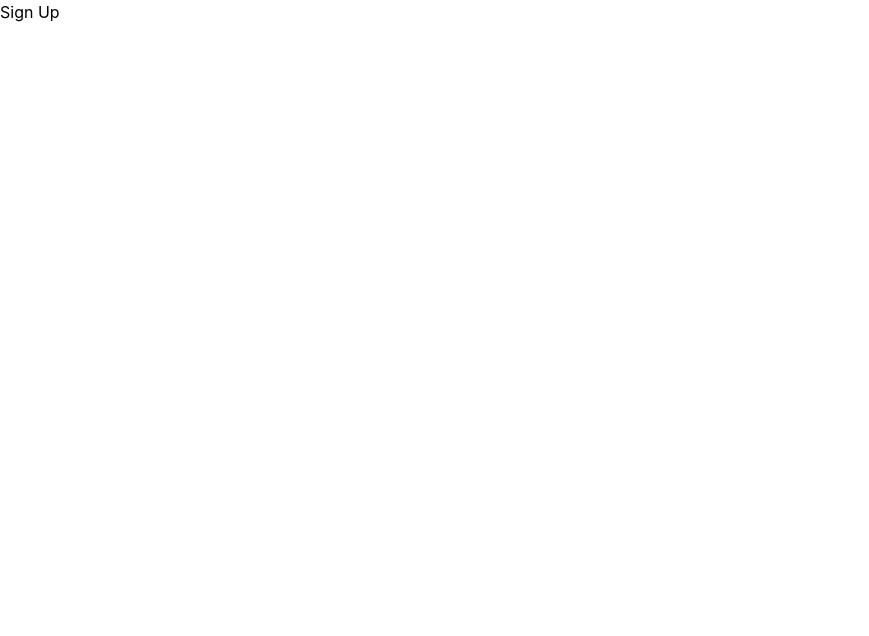
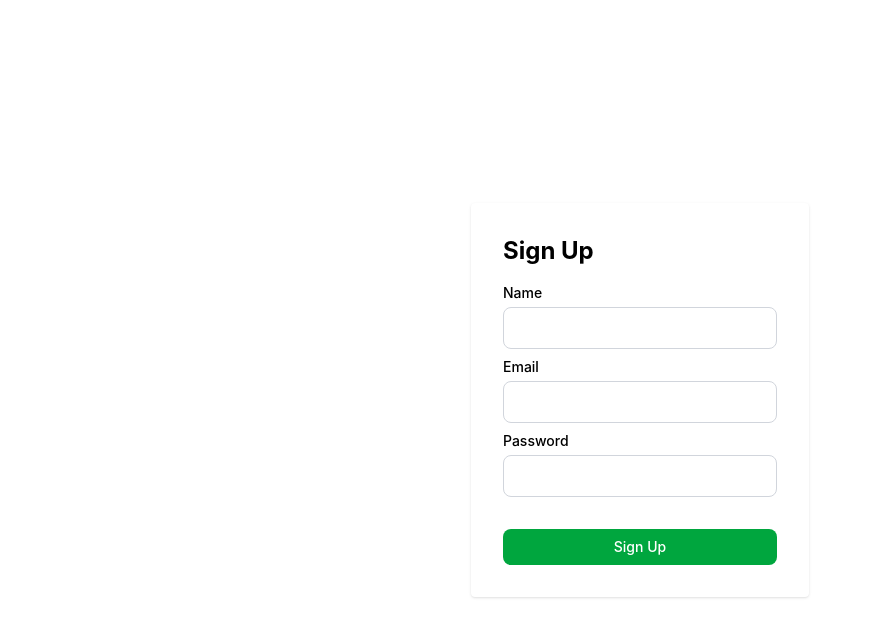
Before and after one commit to CIIS-ZCMC/zcmc-front-template, a React (Vite) app: page /register in a window 1280 px wide. Shown: the top 636 px of the page, without its empty margins (0-869 px from the left). Built offline with nearby package versions, Linux system fonts and the light colour scheme.

Commit message:
feat: added authenticate-session-id with spinner

```diff
--- /dev/null
+++ b/src/components/ui/Spinner.tsx
@@ -0,0 +1,38 @@
+import type { FC } from "react";
+
+interface SpinnerProps {
+    size?: "sm" | "md" | "lg" | "xl";
+    color?: string;
+    className?: string;
+}
+
+const Spinner: FC<SpinnerProps> = ({ size = "md", color = "primary", className = "" }) => {
+    const sizes = {
+        sm: "w-4 h-4",
+        md: "w-6 h-6",
+        lg: "w-8 h-8",
+        xl: "w-12 h-12"
+    };
+
+    const sizeClass = sizes[size];
+    const colorClass = `border-${color}`;
+
+    return (
+        <div className={`flex items-center justify-center ${className}`}>
+            <div className={`
+                ${sizeClass}
+                border-2
+                border-t-transparent
+                border-r-transparent
+                border-b-transparent
+                rounded-full
+                border-l-[4px]
+                animate-spin
+                ${colorClass}
+            `}>
+            </div>
+        </div>
+    );
+};
+
+export default Spinner;
--- /dev/null
+++ b/src/components/ui/Typography.tsx
@@ -0,0 +1,35 @@
+import type {ReactNode, JSX} from "react";
+
+type TypographyVariants = 'h1' | 'h2' | 'h3' | 'h4' | 'h5' | 'h6' | 'p' | 'span';
+
+type TypographyProps = {
+    children: ReactNode;
+    variant?: TypographyVariants;
+    className?: string;
+}
+
+const variantStyles: Record<TypographyVariants, string> = {
+    h1: 'text-4xl font-bold',
+    h2: 'text-3xl font-semibold',
+    h3: 'text-2xl font-semibold',
+    h4: 'text-xl font-medium',
+    h5: 'text-lg font-medium',
+    h6: 'text-base font-medium',
+    p: 'text-base',
+    span: 'text-sm',
+  };
+
+const Typography = ({
+    children,
+    variant = 'p',
+    className,
+    ...props
+}: TypographyProps) => {
+    const Tag = variant as keyof JSX.IntrinsicElements;
+
+    return (
+        <Tag className={`${variantStyles[variant]} ${className}`} {...props}>{children}</Tag>
+    )
+}
+
+export default Typography
--- a/src/components/ui/index.ts
+++ b/src/components/ui/index.ts
@@ -3,6 +3,8 @@ import Button from "./Button";
 import Toast from "./Toast";
 import ToastContainer from "./ToastContainer";
 import TextField from "./TextField";
+import Typography from "./Typography";
+import Spinner from "./Spinner";
 
 export {
     Box,
@@ -10,4 +12,6 @@ export {
     Toast,
     ToastContainer,
     TextField,
+    Typography,
+    Spinner
 };
--- a/src/features/authentication/components/SessionBaseAuthPage.tsx
+++ b/src/features/authentication/components/SessionBaseAuthPage.tsx
@@ -1,8 +1,24 @@
+import { Box, Typography, Spinner } from "@/components/ui"
+import useAuthHook from "../hooks/authHook";
+import { useEffect } from "react";
+
 const SessionBaseAuthPage = () => {
+    const { handleSessionBaseAuth } = useAuthHook();
+
+    useEffect(() => {
+        handleSessionBaseAuth();
+    }, []);
+
     return (
-        <div>
-            <h1>Session Base Auth Page</h1>
-        </div>
+        <Box className="min-h-screen flex items-center justify-center">
+            <Box className="text-center space-y-6">
+                <Spinner size="lg" color="primary" />
+                <Box className="space-y-2">
+                    <Typography variant="h1">Authenticating...</Typography>
+                    <Typography variant="p" className="text-gray-500">Authenticating session via ZCMC Portal</Typography>
+                </Box>
+            </Box>
+        </Box>
     )
 }
 
--- a/src/features/authentication/components/SignUpPage.tsx
+++ b/src/features/authentication/components/SignUpPage.tsx
@@ -1,7 +1,33 @@
+import Form from "@/components/common/Form";
+import useAuthHook from "../hooks/authHook.tsx";
+import {Box, Button, TextField} from "@/components/ui";
+
 const SignUpPage = () => {
+    const {
+        email,
+        setEmail,
+        password,
+        setPassword,
+        name,
+        setName,
+        handleSignUp
+    } = useAuthHook();
+
     return (
-        <div>
-            <h1>Sign Up</h1>
+        <div className="min-h-screen flex items-center justify-center">
+          <div className="bg-white p-8 rounded shadow">
+            <h1 className="text-2xl font-bold mb-4 text-black">Sign Up</h1>
+            <Form onSubmit={handleSignUp}>
+                <Box className="space-y-8">
+                    <Box className="space-y-2">
+                        <TextField label="Name" type="text" value={name} onChange={(e) => setName(e.target.value)} />
+                        <TextField label="Email" type="email" value={email} onChange={(e) => setEmail(e.target.value)} />
+                        <TextField label="Password" type="password" value={password} onChange={(e) => setPassword(e.target.value)} />
+                    </Box>
+                    <Button label="Sign Up" type="submit" variant="contained" className="w-full"/>
+                </Box>
+            </Form>
+          </div>
         </div>
     )
 }
--- a/src/features/authentication/hooks/authHook.tsx
+++ b/src/features/authentication/hooks/authHook.tsx
@@ -5,13 +5,18 @@ interface AuthState {
     setEmail: (email: string) => void;
     password: string;
     setPassword: (password: string) => void;
+    name: string;
+    setName: (name: string) => void;
     handleSignIn: (e: FormEvent) => void;
     handleVerifyEmail: (e: FormEvent) => void;
+    handleSignUp: (e: FormEvent) => void;
+    handleSessionBaseAuth: () => void;
 }
 
 const useAuthHook = (): AuthState => {
     const [email, setEmail] = useState("");
     const [password, setPassword] = useState("");
+    const [name, setName] = useState("");
 
     const handleSignIn = (e: FormEvent) => {
         e.preventDefault();
@@ -23,13 +28,26 @@ const useAuthHook = (): AuthState => {
         // Implementation will go here
     }
 
+    const handleSignUp = (e: FormEvent) => {
+        e.preventDefault();
+        // Implementation will go here
+    }
+
+    const handleSessionBaseAuth = () => {
+        // Implementation will go here
+    }
+
     return {
         email,
         setEmail,
         password,
         setPassword,
+        name,
+        setName,
         handleSignIn,
-        handleVerifyEmail
+        handleVerifyEmail,
+        handleSignUp,
+        handleSessionBaseAuth
     };
 }
 
--- a/src/routes/routeLibrary.tsx
+++ b/src/routes/routeLibrary.tsx
@@ -28,7 +28,7 @@ const authRoute = [
         element: <AccountRecoverRoute />
     },
     {
-        path: "/session-base-auth",
+        path: "/authenticate-session-id",
         element: <SessionBaseAuthRoute />
     }
 ]
```
